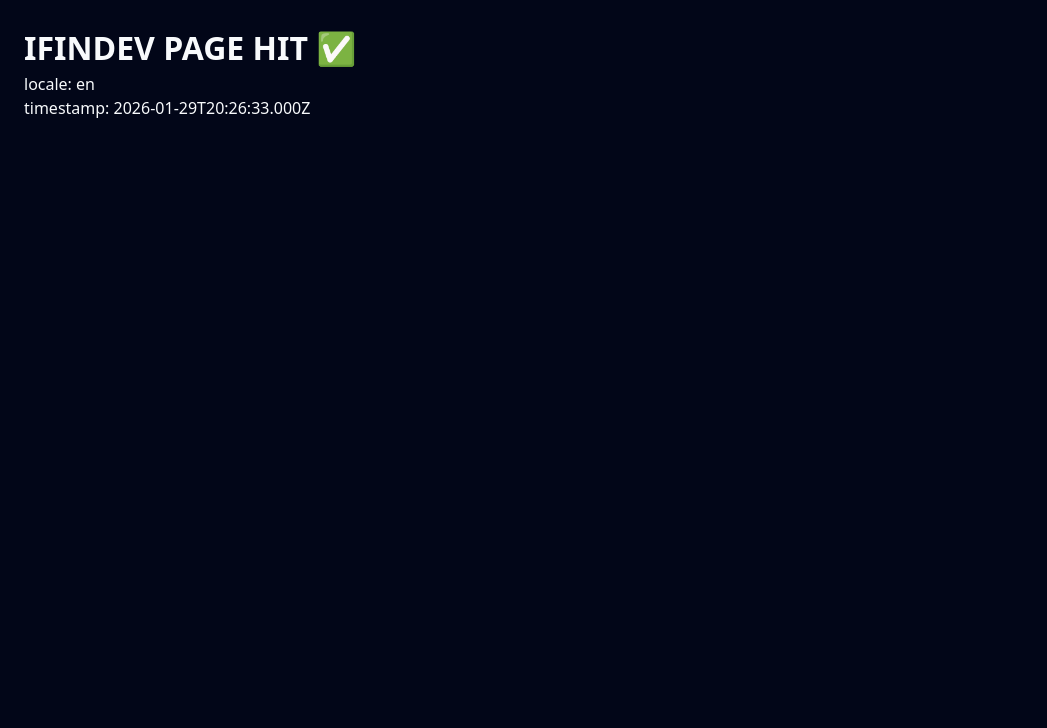
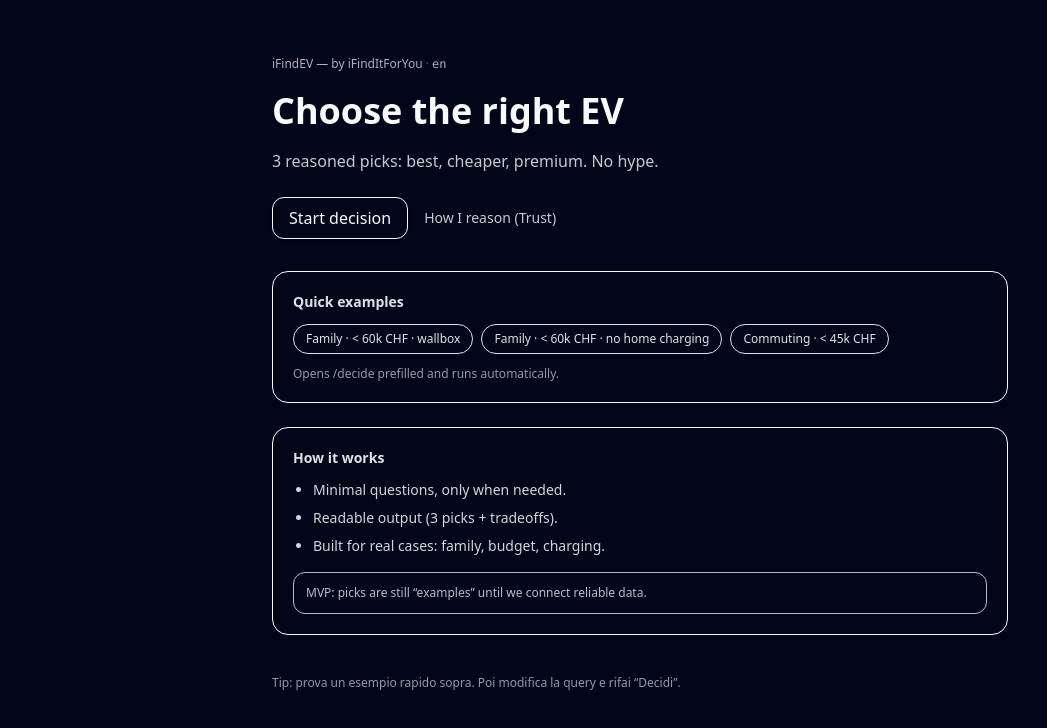
Before and after one commit to mregaz/ifinditforyou-new, a Next.js app: page /en in a window 1280 px wide. Shown: the top 728 px of the page, without its empty margins (0-1047 px from the left). Built offline with nearby package versions, Linux system fonts and the light colour scheme.

Commit message:
NUOVO LOCALE

```diff
--- a/app/[locale]/page.tsx
+++ b/app/[locale]/page.tsx
@@ -1,4 +1,4 @@
-export const dynamic = "force-dynamic";
+import HomeLandingClient from "@/components/HomeLandingClient";
 
 export default async function Page({
   params,
@@ -6,14 +6,5 @@ export default async function Page({
   params: Promise<{ locale: string }>;
 }) {
   const { locale } = await params;
-
-  return (
-    <main style={{ padding: 24, fontFamily: "system-ui" }}>
-      <h1 style={{ fontSize: 32, fontWeight: 700 }}>
-        IFINDEV PAGE HIT ✅
-      </h1>
-      <p>locale: {locale}</p>
-      <p>timestamp: {new Date().toISOString()}</p>
-    </main>
-  );
+  return <HomeLandingClient locale={locale} />;
 }
```
